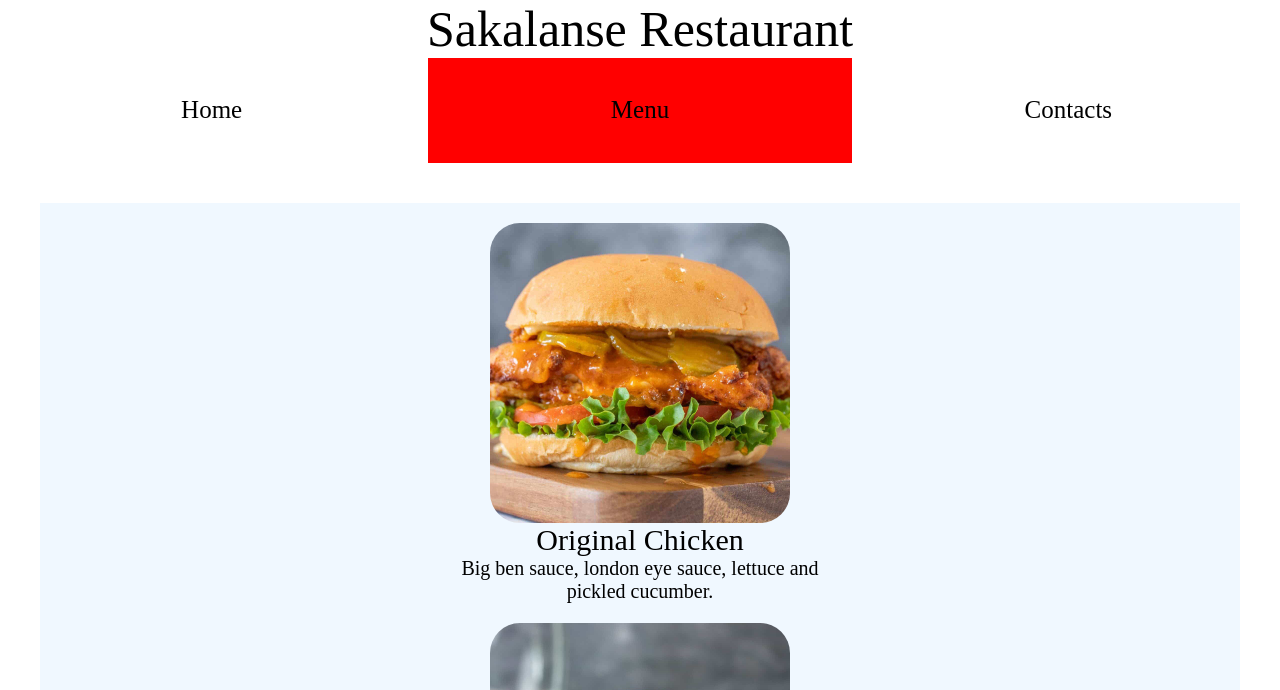
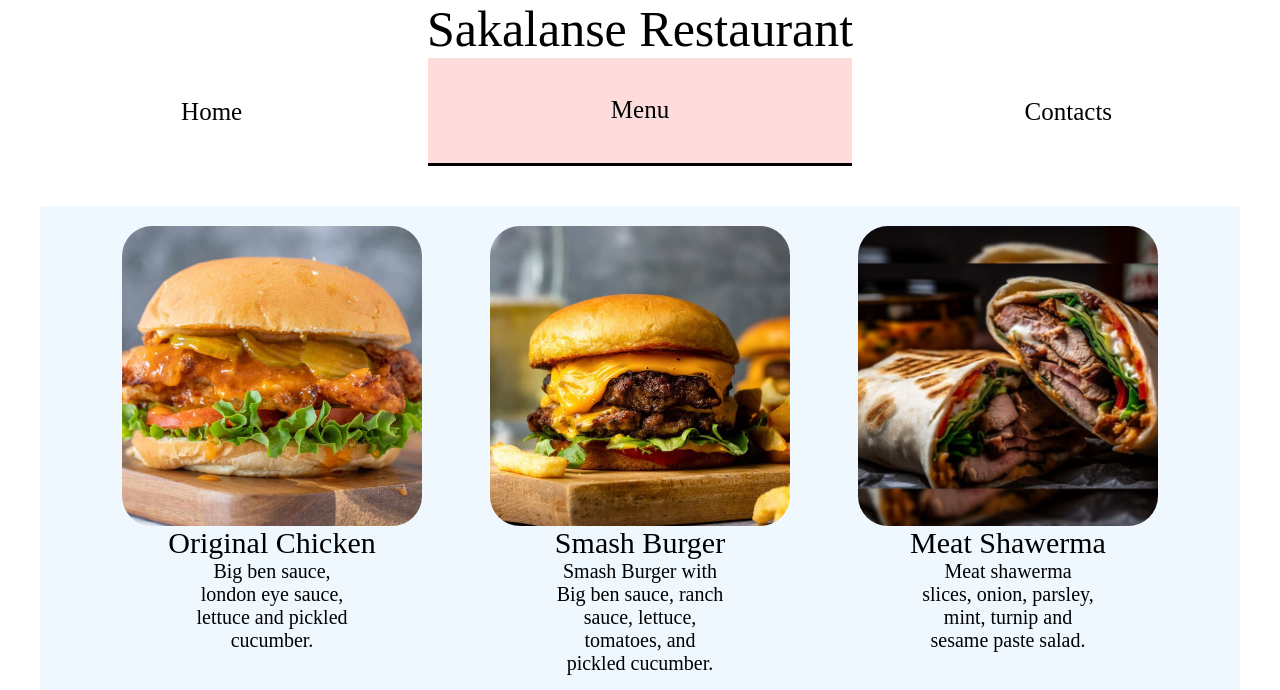
Before and after one commit to MohamedAEmara/Restaurant, a plain HTML site: page index.html in a window 1280 px wide. Both pictures are taken after a click on the element "Menu". Shown: the top 690 px of the page. Drawn offline with Linux system fonts and the light colour scheme; files whose address does not match are found by name.

Commit message:
Edit some styles

```diff
--- a/styles.css
+++ b/styles.css
@@ -105,7 +105,9 @@ body {
 
 #one.active, #two.active, #three.active {
 
-    background-color: red;
+    background-color: rgb(255, 220, 220);
+    border-bottom: 3px solid black ;
+
 }
 
 
@@ -124,6 +126,7 @@ div.card {
     flex-direction: column;
     align-items: center;
     justify-content: center;
+    width: 30%;
     /* max-width: 30%; */
 }
 
@@ -147,3 +150,21 @@ div.text {
     width: 100%;
 
 }
+
+div.card {
+    /* width: 50%; */
+    /* padding: 10px; */
+}
+
+
+div.text {
+    width: 50%;
+}
+
+
+#center.menu {
+    display: flex;
+    justify-content: center;
+    align-items: flex-start;
+    /* flex-direction: column; */
+}
```
